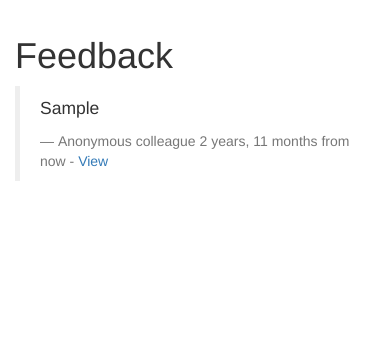
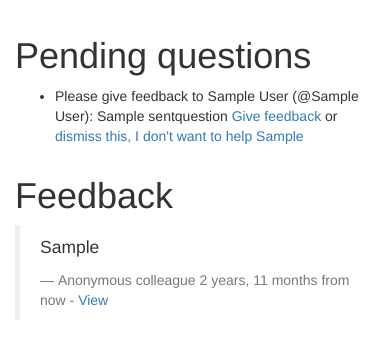
Before and after one commit to ojarva/slack-peer-feedback, a Django app: template feedback/templates/dashboard.html in a window 390 px wide. Shown: the part 54-413 px from the top of the page. Run offline with Django 3.2, Linux system fonts and the light colour scheme; the template is opened without the code that fills it: values that come from a table or form of the project are taken from there, others are empty; tables that the repository leaves empty hold one stand-in row (values such as "Sample post"); grey boxes marked "Sample" are stand-in pictures; some libraries are stand-ins or nearby versions.

Commit message:
Implement editing non-delivered feedback. Implement feedback requests.

```diff
--- a/feedback/templates/dashboard.html
+++ b/feedback/templates/dashboard.html
@@ -2,6 +2,21 @@
 {% load humanize %}
 {% block title %}Dashboard{% endblock %}
 {% block content %}
+
+{% if pending_questions %}
+<div class="row">
+  <div class="col-md-12">
+    <h1>Pending questions</h1>
+    <ul>
+      {% for question in pending_questions %}
+      <li>{{ question.get_random_prompt }} {{ question.feedback_receiver }}: {{ question.question }}
+        <a href="{% url 'new_feedback_for_question' question.sent_question_id %}">Give feedback</a> or
+        <a href="{% url 'dismiss_pending_question' question.sent_question_id %}">dismiss this, I don't want to help {{ question.feedback_receiver.first_name }}</a></li>
+      {% endfor %}
+    </ul>
+  </div>
+</div>
+{% endif %}
 
 <div class="row">
   <div class="col-md-12">
--- a/feedback/templates/new_feedback.html
+++ b/feedback/templates/new_feedback.html
@@ -16,7 +16,7 @@
 {% endblock %}
 {% block content %}
       <div class="jumbotron">
-        <form method="post" action="{{ actions_url }}">
+        <form method="post">
           {% csrf_token %}
           <div class="form-group">
             {% if recipients %}
@@ -28,7 +28,7 @@
             {% endif %}
           </div>
           <div class="form-group">
-            <label for="feedback_text">{% if question %}{{ question }}{% else %}Your feedback{% endif %}</label>
+            <label for="feedback_text">{% if question %}{{ question }} <small><a href="{% url 'new_feedback_for_question' question_id %}?without_question=true">Remove this</a></small>{% else %}Your feedback{% endif %}</label>
             {% if question %}
             <input type="hidden" name="question" value="{{ question }}">
             {% endif %}
--- a/peer_feedback/urls.py
+++ b/peer_feedback/urls.py
@@ -30,6 +30,8 @@ urlpatterns = [
     url(r'^sent_feedback$', feedback.views.sent_feedback, name='sent_feedback'),
     url(r'^new_feedback$', feedback.views.leave_new_feedback_page, name='new_feedback'),
     url(r'^new_feedback/random$', feedback.views.leave_new_feedback_page, name='new_feedback_random', kwargs={"random": True}),
+    url(r'^new_feedback/question/(?P<question_id>[0-9A-Fa-f-]{32,36})$', feedback.views.leave_new_feedback_page, name='new_feedback_for_question'),
+    url(r'^api/feedback/dismiss_pending_question/(?P<question_id>[0-9A-Fa-f-]{32,36})$', feedback.views.dismiss_pending_question, name="dismiss_pending_question"),
     url(r'^feedback_received$', feedback.views.feedback_received, name='feedback_received'),
     url(r'^$', feedback.views.dashboard, name='dashboard'),
     url(r'^admin/', include(admin.site.urls)),
--- a/teams/models.py
+++ b/teams/models.py
@@ -7,6 +7,8 @@ from django.core.urlresolvers import reverse
 from django.utils import timezone
 from oauth_handlers.models import AuthorizationData
 import slacker
+import random
+
 
 class Team(models.Model):
     name = models.CharField(max_length=50)
@@ -65,6 +67,7 @@ class TeamMember(models.Model):
     user = models.ForeignKey("SlackUser")
 
     can_see_feedbacks = models.BooleanField(blank=True, default=False)
+    active = models.BooleanField(blank=True, default=True)
 
     def __unicode__(self):
         return u"@%s in %s" % (self.user, self.team)
@@ -171,6 +174,27 @@ class Feedback(models.Model):
             slack.chat.post_message(self.recipient.user_id, "You have new feedback", attachments=[self.get_slack_notification()])
 
 
+class SentQuestion(models.Model):
+    sent_question_id = models.UUIDField(primary_key=True, default=uuid.uuid4, editable=False)
+    feedback_sender = models.ForeignKey("SlackUser", related_name="feedback_sender")
+    feedback_receiver = models.ForeignKey("SlackUser", related_name="feedback_receiver")
+    question = models.CharField(max_length=250, null=True, blank=True)
+    sent_at = models.DateTimeField(null=True, blank=True)
+    answered_at = models.DateTimeField(null=True, blank=True, help_text="Timestamp for answering to this feedback prompt.")
+    dismissed_at = models.DateTimeField(null=True, blank=True, help_text="Timestamp for dismissing this feedback prompt.")
+    feedback = models.ForeignKey("Feedback", null=True)
+
+    def __unicode__(self):
+        return u"%s to %s at %s" % (self.feedback_sender, self.feedback_receiver, self.sent_at)
+
+    class Meta:
+        ordering = ("-sent_at",)
+
+    def get_random_prompt(self):
+        return random.choice(("Could you give feedback to",
+                              "Please give feedback to",
+                              "You can help"))
+
 class FeedbackQuestion(models.Model):
     question_id = models.UUIDField(primary_key=True, default=uuid.uuid4, editable=False)
     question_text = models.CharField(max_length=250)
```
Also changed, not shown: feedback/templates/single_feedback.html (+23 -1 lines), feedback/views.py (+61 -10 lines), teams/migrations/0014_auto_20170122_1100.py (added).
